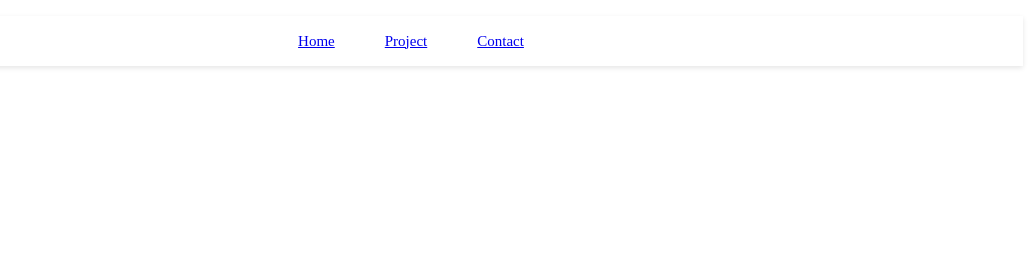
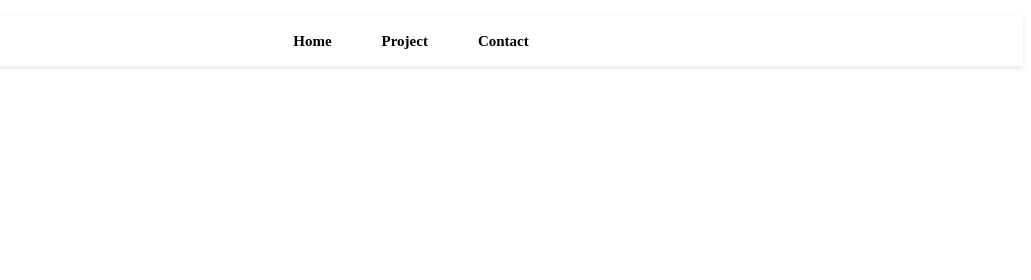
Before and after one commit to wsantika/praktikum_html, a plain HTML site: page tugas1/index.html in a window 1280 px wide. Shown: the top 280 px of the page, 249-1280 px from the left. Drawn offline with Linux system fonts and the light colour scheme.

Commit message:
style font

```diff
--- a/tugas1/style.css
+++ b/tugas1/style.css
@@ -22,8 +22,8 @@
     color: rgb(0, 0, 0);
     font-size: 15px;
 }
-
-.a-navbar {
+.li-navbar a {
+    text-decoration: none;
     color: black;
-    text-decoration: none;
+    font-weight: bold;
 }
```
